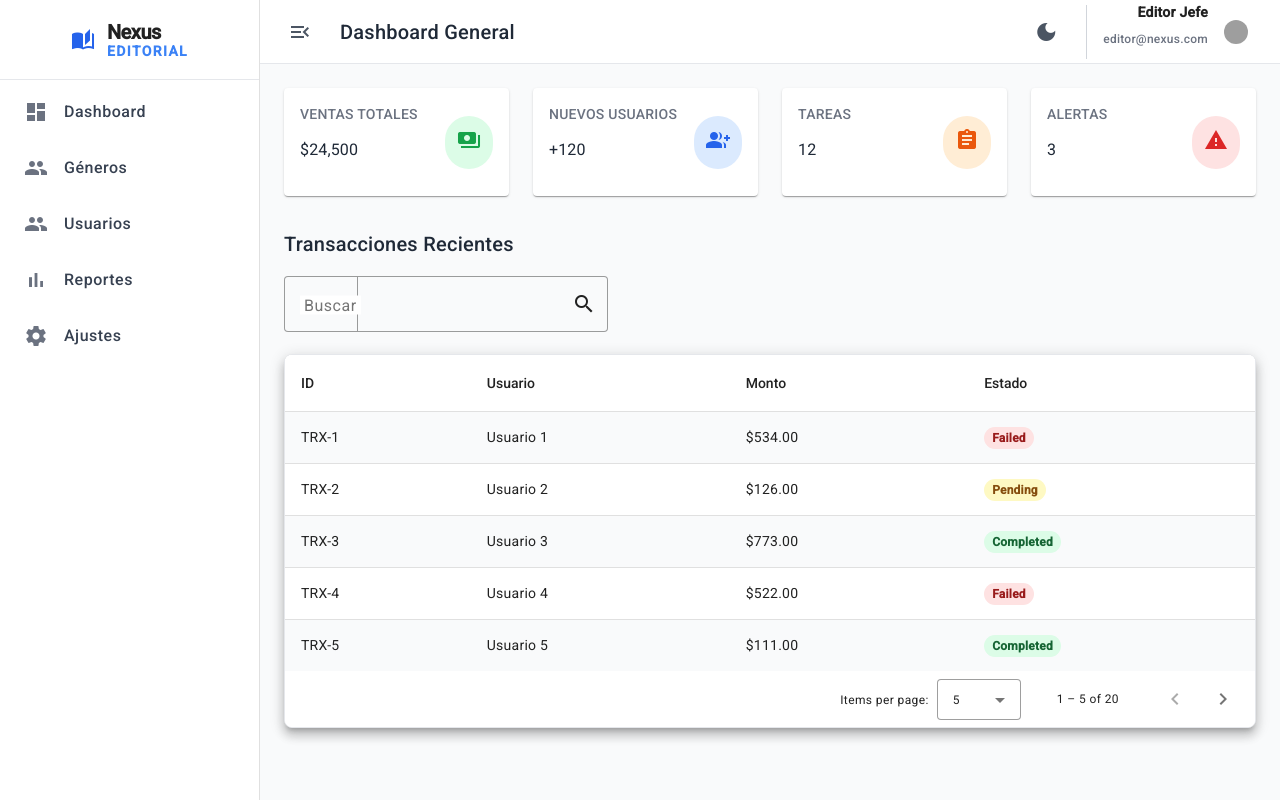
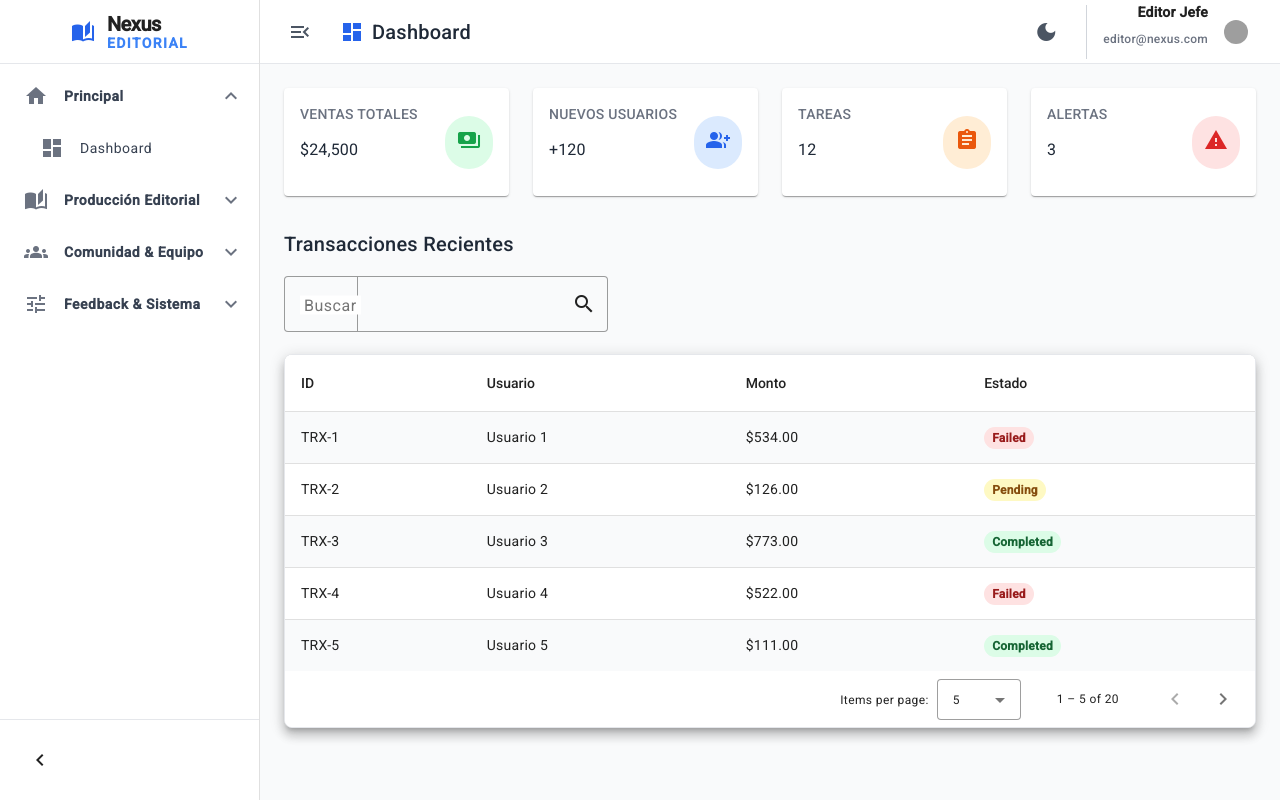
Before and after one commit to potlitel/editorial-dashboard, an Angular app: page /dashboard in a window 1280 px wide. Built offline with nearby package versions, Linux system fonts and the light colour scheme; grey boxes are pictures that could not be loaded.

Commit message:
Se completa refactorización de componente 'main-layout'. Se incluyen además todas las opciones de navegación.

```diff
--- a/src/app/layout/main-layout/main-layout.component.ts
+++ b/src/app/layout/main-layout/main-layout.component.ts
@@ -1,6 +1,6 @@
 import { Component, inject, signal } from '@angular/core';
 import { CommonModule } from '@angular/common';
-import { RouterOutlet, RouterLink, RouterLinkActive, Router } from '@angular/router'; // Importar Router
+import { RouterOutlet, RouterLink, RouterLinkActive, Router, NavigationEnd } from '@angular/router'; // Importar Router
 import { MatSidenavModule } from '@angular/material/sidenav';
 import { MatMenuModule } from '@angular/material/menu';
 import { MatListModule } from '@angular/material/list';
@@ -9,6 +9,23 @@ import { MatToolbarModule } from '@angular/material/toolbar';
 import { MatButtonModule } from '@angular/material/button';
 import { MatTooltipModule } from '@angular/material/tooltip';
 import { ThemeService } from '../../core/services/theme.service';
+import { filter, map, startWith } from 'rxjs/operators';
+import { toSignal } from '@angular/core/rxjs-interop';
+import { Observable } from 'rxjs';
+
+// Estructura de un ítem de menú (los hijos)
+interface MenuItem {
+  label: string;
+  icon: string;
+  link: string;
+}
+
+// Estructura de una sección colapsable (el padre)
+interface MenuSection {
+  label: string;
+  icon: string;
+  children: MenuItem[];
+}
 
 @Component({
   selector: 'app-main-layout',
@@ -28,8 +45,8 @@ import { ThemeService } from '../../core/services/theme.service';
         [style.width.px]="isExpanded() ? 260 : 80"
         style="transition: width 0.3s ease-in-out">
 
-        <!-- HEADER CON BRANDING NEXUS EDITORIAL -->
-        <div class="h-20 flex items-center justify-center border-b dark:border-gray-700 overflow-hidden relative">
+        <!-- HEADER CON BRANDING NEXUS EDITORIAL - AJUSTADO A h-16 (64px) para coincidir con el toolbar -->
+        <div class="h-16 flex items-center justify-center border-b dark:border-gray-700 overflow-hidden relative">
             <!-- Icono auto_stories (siempre visible) -->
             <mat-icon class="transition-all duration-300 text-blue-600 dark:text-blue-400"
               [class.scale-[2.0]]="isExpanded()"
@@ -53,25 +70,61 @@ import { ThemeService } from '../../core/services/theme.service';
             </div>
         </div>
 
-        <!-- NAVEGACIÓN -->
+        <!-- NAVEGACIÓN AGRUPADA Y COLAPSABLE -->
         <mat-nav-list class="pt-4 px-2">
-          <ng-container *ngFor="let item of menuItems">
+
+          <ng-container *ngFor="let section of menuSections">
+
+            <!-- ENCABEZADO DE SECCIÓN COLAPSABLE (mat-list-item como botón) -->
+            <a mat-list-item
+               (click)="toggleSection(section.label)"
+               class="mb-1 rounded-lg overflow-hidden h-12 group !bg-transparent hover:!bg-gray-100 dark:hover:!bg-gray-700 cursor-pointer"
+               [matTooltip]="section.label"
+               [matTooltipDisabled]="isExpanded()"
+               matTooltipPosition="right">
+
+              <div class="flex items-center justify-between h-full pl-2 w-full">
+                <div class="flex items-center">
+                    <!-- Icono de la Sección -->
+                    <mat-icon class="mr-4 text-gray-500 dark:text-gray-400 transition-colors">
+                        {{section.icon}}
+                    </mat-icon>
+
+                    <!-- Etiqueta de la Sección (Visible solo si está expandido) -->
+                    <span class="whitespace-nowrap transition-opacity duration-200 text-gray-700 dark:text-gray-200 font-bold text-sm"
+                          [class.opacity-0]="!isExpanded()"
+                          [class.hidden]="!isExpanded()">
+                      {{section.label}}
+                    </span>
+                </div>
+
+                <!-- Icono de Expansión/Colapso (Visible solo si está expandido) -->
+                <mat-icon *ngIf="isExpanded()" class="text-gray-500 dark:text-gray-400 transition-transform duration-200"
+                          [class.rotate-180]="isSectionExpanded(section.label)">
+                    expand_more
+                </mat-icon>
+              </div>
+            </a>
+
+            <!-- LISTA DE ÍTEMS HIJOS (COLAPSABLE) -->
+            <div *ngIf="isSectionExpanded(section.label) && isExpanded()" class="ml-4 transition-all duration-300 overflow-hidden">
+                <ng-container *ngFor="let item of section.children">
                     <a mat-list-item
                        [routerLink]="item.link"
                        routerLinkActive="bg-blue-50 dark:bg-gray-700 !text-blue-600 dark:!text-blue-400"
-               class="mb-2 rounded-lg overflow-hidden h-12 group"
+                       class="mb-1 rounded-lg overflow-hidden h-10 group pl-0"
                        [matTooltip]="item.label"
                        [matTooltipDisabled]="isExpanded()"
                        matTooltipPosition="right">
 
                       <div class="flex items-center h-full pl-2">
-                <!-- Icono: Color base ajustado al tema para que se vea bien cuando NO está activo -->
-                <mat-icon class="mr-4 text-gray-500 dark:text-gray-400 group-hover:text-blue-600 dark:group-hover:text-blue-400 transition-colors">
+                        <!-- Icono del Ítem Hijo -->
+                        <mat-icon class="mr-4 text-gray-500 dark:text-gray-400 group-hover:text-blue-600 dark:group-hover:text-blue-400 transition-colors text-base">
                             {{item.icon}}
                         </mat-icon>
 
-                <!-- Texto: Color base ajustado al tema para que se vea bien cuando NO está activo -->
-                <span class="whitespace-nowrap transition-opacity duration-200 text-gray-700 dark:text-gray-200 font-medium"
+                        <!-- Texto del Ítem Hijo -->
+                        <span class="whitespace-nowrap transition-opacity duration-200 text-gray-700 dark:text-gray-200 text-sm"
                               [class.opacity-0]="!isExpanded()"
                               [class.hidden]="!isExpanded()">
                           {{item.label}}
@@ -79,20 +132,35 @@ import { ThemeService } from '../../core/services/theme.service';
                       </div>
                     </a>
                 </ng-container>
+            </div>
+          </ng-container>
         </mat-nav-list>
+
+        <!-- Pie de página (se puede usar para el toggle del sidebar en el modo colapsado si no está en el toolbar) -->
+        <div class="absolute bottom-0 w-full p-4 border-t dark:border-gray-700">
+             <button mat-icon-button (click)="toggleMenu()" class="w-full text-gray-600 dark:text-gray-300 justify-center"
+                     [matTooltip]="isExpanded() ? 'Contraer' : 'Expandir'" matTooltipPosition="right">
+                <mat-icon>{{isExpanded() ? 'chevron_left' : 'chevron_right'}}</mat-icon>
+            </button>
+        </div>
+
       </mat-sidenav>
 
       <!-- CONTENIDO PRINCIPAL -->
       <mat-sidenav-content>
         <div class="flex flex-col h-screen">
 
-            <!-- TOOLBAR -->
+            <!-- TOOLBAR: USANDO currentRouteInfo() -->
             <mat-toolbar class="bg-white dark:bg-gray-800 border-b dark:border-gray-700 px-6 flex justify-between items-center shrink-0 z-20 relative">
                 <div class="flex items-center">
-                    <button mat-icon-button (click)="toggleMenu()" class="mr-4">
+                    <button mat-icon-button (click)="toggleMenu()" class="mr-4 sm:hidden">
                         <mat-icon class="text-gray-600 dark:text-gray-300">{{isExpanded() ? 'menu_open' : 'menu'}}</mat-icon>
                     </button>
-                    <h2 class="text-lg font-medium m-0 hidden sm:block text-gray-800 dark:text-white">Dashboard General</h2>
+                    <!-- TÍTULO DINÁMICO -->
+                    <h2 class="text-lg font-medium m-0 hidden sm:flex items-center text-gray-800 dark:text-white">
+                        <mat-icon class="mr-2 text-blue-600 dark:text-blue-400">{{ currentRouteInfo()?.icon }}</mat-icon>
+                        {{ currentRouteInfo()?.label }}
+                    </h2>
                 </div>
 
                 <div class="flex items-center gap-4">
@@ -158,12 +226,48 @@ export class MainLayoutComponent {
   router = inject(Router);
   isExpanded = signal(true);
 
-  menuItems = [
-    { label: 'Dashboard', icon: 'dashboard', link: '/dashboard' },
-    { label: 'Géneros', icon: 'group', link: '/genres' },
+  // Signal para rastrear qué secciones están expandidas (Set<string>)
+  expandedSections = signal<Set<string>>(new Set(['Principal']));
+
+  // Definición del menú por secciones colapsables
+  menuSections: MenuSection[] = [
+    {
+      label: 'Principal',
+      icon: 'home',
+      children: [
+        { label: 'Dashboard', icon: 'dashboard', link: '/dashboard' }
+      ],
+    },
+    {
+      label: 'Producción Editorial',
+      icon: 'auto_stories',
+      children: [
+        { label: 'Libros', icon: 'book', link: '/books' },
+        { label: 'Series', icon: 'collections_bookmark', link: '/series' },
+        { label: 'Géneros literarios', icon: 'category', link: '/genres' },
+        { label: 'Contratos', icon: 'gavel', link: '/contracts' },
+      ],
+    },
+    {
+      label: 'Comunidad & Equipo',
+      icon: 'groups',
+      children: [
+        { label: 'Autores', icon: 'person_pin', link: '/authors' },
+        { label: 'Publishers', icon: 'business', link: '/publishers' },
+        { label: 'Editores', icon: 'edit_note', link: '/editors' },
         { label: 'Usuarios', icon: 'group', link: '/users' },
+      ],
+    },
+    {
+      label: 'Feedback & Sistema',
+      icon: 'tune',
+      children: [
+        { label: 'Reviews', icon: 'rate_review', link: '/reviews' },
+        { label: 'Comentarios', icon: 'comment', link: '/comments' },
         { label: 'Reportes', icon: 'bar_chart', link: '/reports' },
         { label: 'Ajustes', icon: 'settings', link: '/settings' },
+      ],
+    },
   ];
 
   // Ítems del submenú del usuario (Avatar)
@@ -173,8 +277,63 @@ export class MainLayoutComponent {
     { label: 'Notificaciones', icon: 'notifications_active', link: '/notifications', badgeCount: 3 }, // Ejemplo con contador
   ];
 
+  /**
+   * Observable que se actualiza con la información (label y icon) de la ruta activa.
+   */
+  currentRouteInfo: () => MenuItem | undefined;
+
+  constructor() {
+    // Aplanar todos los items para que el detector de ruta dinámica funcione
+    const allMenuItems = this.menuSections.flatMap(section => section.children);
+
+    const routeInfo$: Observable<MenuItem | undefined> = this.router.events.pipe(
+      filter((event) => event instanceof NavigationEnd),
+      startWith(null), // Dispara la comprobación inicial
+      map(() => {
+        const url = this.router.url;
+        // Buscar el ítem activo en la lista completa
+        const activeItem = allMenuItems.find(item => url.includes(item.link));
+        // Si no encuentra una ruta, usa un fallback.
+        return activeItem || { label: 'Nexus - Dashboard', icon: 'dashboard', link: '/' };
+      })
+    );
+
+    // Convertir el Observable a una Signal
+    this.currentRouteInfo = toSignal(routeInfo$, {
+      initialValue: allMenuItems.find(item => this.router.url.includes(item.link)) || { label: 'Nexus - Dashboard', icon: 'dashboard', link: '/' }
+    });
+  }
+
   toggleMenu() {
     this.isExpanded.update(v => !v);
+  }
+
+  /**
+   * Alterna el estado expandido/colapsado de una sección de menú.
+   */
+  toggleSection(label: string) {
+    if (!this.isExpanded()) {
+        // Si el menú está colapsado, no permitimos colapsar las secciones, solo expandimos el menú principal
+        this.toggleMenu();
+        return;
+    }
+
+    this.expandedSections.update(currentSet => {
+      const newSet = new Set(currentSet);
+      if (newSet.has(label)) {
+        newSet.delete(label);
+      } else {
+        newSet.add(label);
+      }
+      return newSet;
+    });
+  }
+
+  /**
+   * Verifica si una sección está expandida.
+   */
+  isSectionExpanded(label: string): boolean {
+    return this.expandedSections().has(label);
   }
 
   /**
```
Lines whose indentation alone changed are shown as unchanged.
